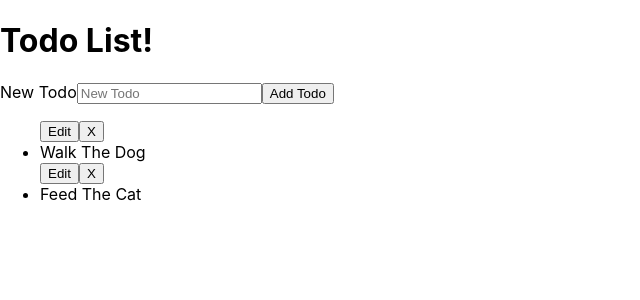
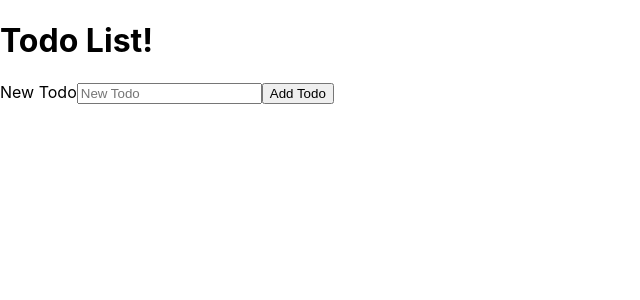
Before and after one commit to Jmurphy72383/react-to-do, a React (Create React App) app: page / in a window 1280 px wide. Shown: the top 300 px of the page, without its empty margins (0-640 px from the left). Built offline with nearby package versions, Linux system fonts and the light colour scheme.

Commit message:
added delete todo functionality

```diff
--- a/package.json
+++ b/package.json
@@ -5,7 +5,8 @@
   "dependencies": {
     "react": "^16.8.6",
     "react-dom": "^16.8.6",
-    "react-scripts": "3.0.1"
+    "react-scripts": "3.0.1",
+    "uuid": "^3.3.2"
   },
   "scripts": {
     "start": "react-scripts start",
--- a/src/components/NewToDo.js
+++ b/src/components/NewToDo.js
@@ -1,7 +1,13 @@
 import React, { Component } from 'react';
+import uuid from 'uuid/v4';
 
 export class NewToDo extends Component {
-
+    // constructor(props) {
+    //     super(props)
+    //     this.state = {
+    //         task: ""
+    //     }
+    // }
     state = {
         task: ""
     };
@@ -14,7 +20,7 @@ export class NewToDo extends Component {
 
     handleSubmit = e => {
         e.preventDefault();
-        this.props.createTodoHandler(this.state);
+        this.props.createTodo({...this.state, id: uuid()});
         this.setState({
             task: ''
         });
--- a/src/components/Todo.js
+++ b/src/components/Todo.js
@@ -1,11 +1,17 @@
 import React, { Component } from 'react';
 
 export class Todo extends Component {
+
+    handleDelete = () => {
+        this.props.deleteTodo(this.props.id)
+    }
+
+
     render() {
         return (
             <div>
                 <button>Edit</button>
-                <button>X</button>
+                <button onClick={this.handleDelete}>X</button>
                 <li>{this.props.task}</li>
             </div>
         )
--- a/src/components/TodoList.js
+++ b/src/components/TodoList.js
@@ -5,21 +5,24 @@ import NewToDo from './NewToDo';
 export class TodoList extends Component {
 
     state = {
-        todos: [
-            {task: "Walk The Dog"},
-            {task: "Feed The Cat"}
-        ]
+        todos: []
     };
 
-    createTodoHandler = (newTodo) => {
+    createTodoHandler = newTodo => {
         this.setState({
             todos: [...this.state.todos, newTodo]
         });
     }
 
+    removeTodoHandler = id => {
+        this.setState({
+            todos: this.state.todos.filter(todo => todo.id !== id)
+        });
+    }
+
 
     render() {
-        let items = this.state.todos.map(todo => <Todo task={todo.task}/>)
+        let items = this.state.todos.map(todo => <Todo key={todo.id} id={todo.id} task={todo.task} deleteTodo={this.removeTodoHandler}/>)
         return (
             <div>
                 <h1>Todo List!</h1>
```
Also changed, not shown: 1 other file (tests, documents, lock files or other folders).
